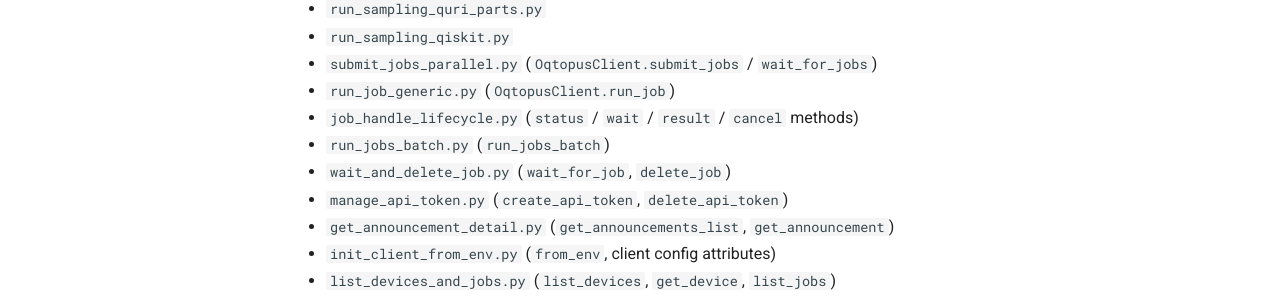
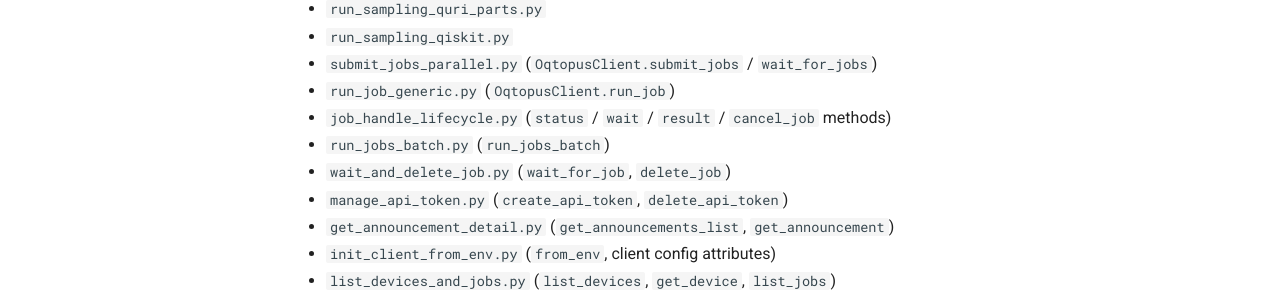
Before and after one commit to oqtopus-team/oqtopus-client, an MkDocs documentation site: the page built from docs/en/examples.md, in a window 1280 px wide and 900 px high. Shown: the part 366-664 px from the top of the window. Built offline with MkDocs 1.6.1 and Material for MkDocs 9.7.7, drawn with Linux system fonts in a browser that asks for light colours; comment, search, counter and statistics services are not loaded.

Commit message:
docs: correct method name in job_handle_lifecycle.py example

```diff
--- a/docs/en/examples.md
+++ b/docs/en/examples.md
@@ -11,7 +11,7 @@
 - `run_sampling_qiskit.py`
 - `submit_jobs_parallel.py` (`OqtopusClient.submit_jobs` / `wait_for_jobs`)
 - `run_job_generic.py` (`OqtopusClient.run_job`)
-- `job_handle_lifecycle.py` (`status` / `wait` / `result` / `cancel` methods)
+- `job_handle_lifecycle.py` (`status` / `wait` / `result` / `cancel_job` methods)
 - `run_jobs_batch.py` (`run_jobs_batch`)
 - `wait_and_delete_job.py` (`wait_for_job`, `delete_job`)
 - `manage_api_token.py` (`create_api_token`, `delete_api_token`)
```
